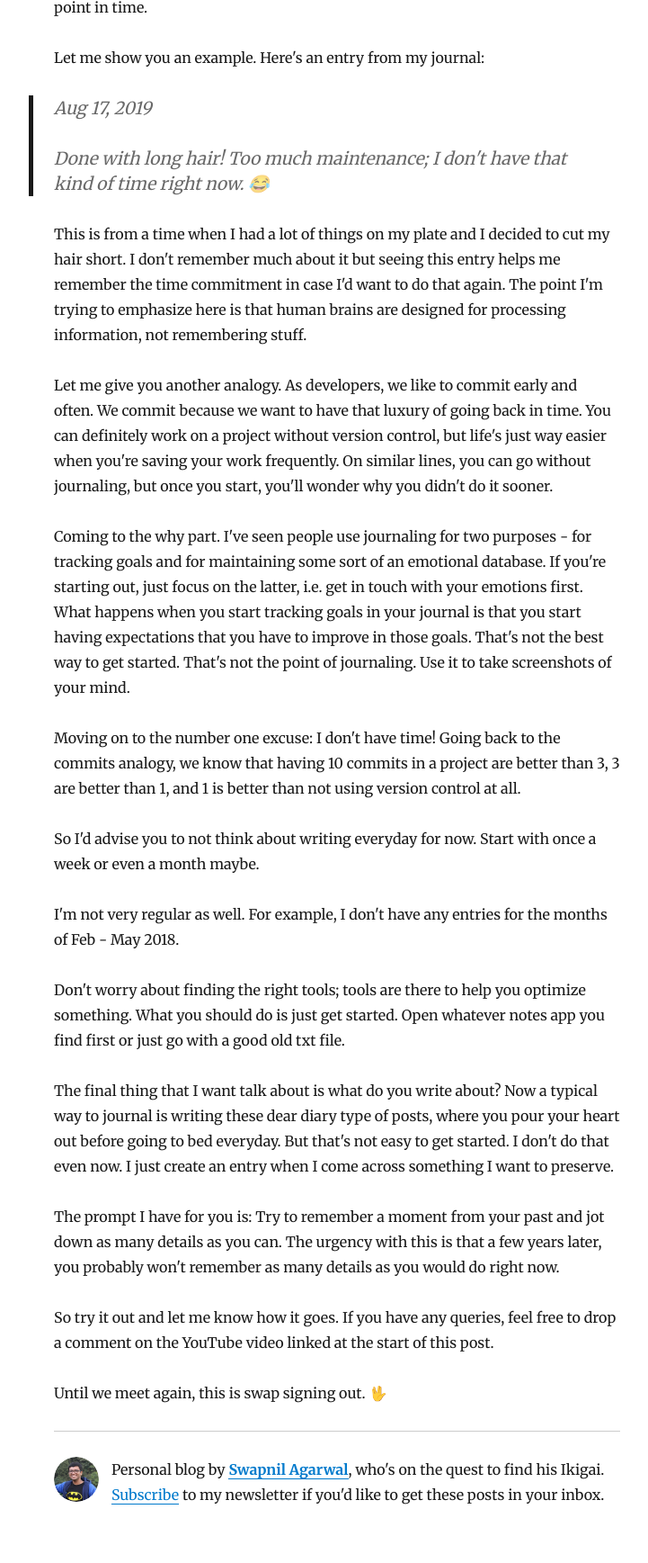
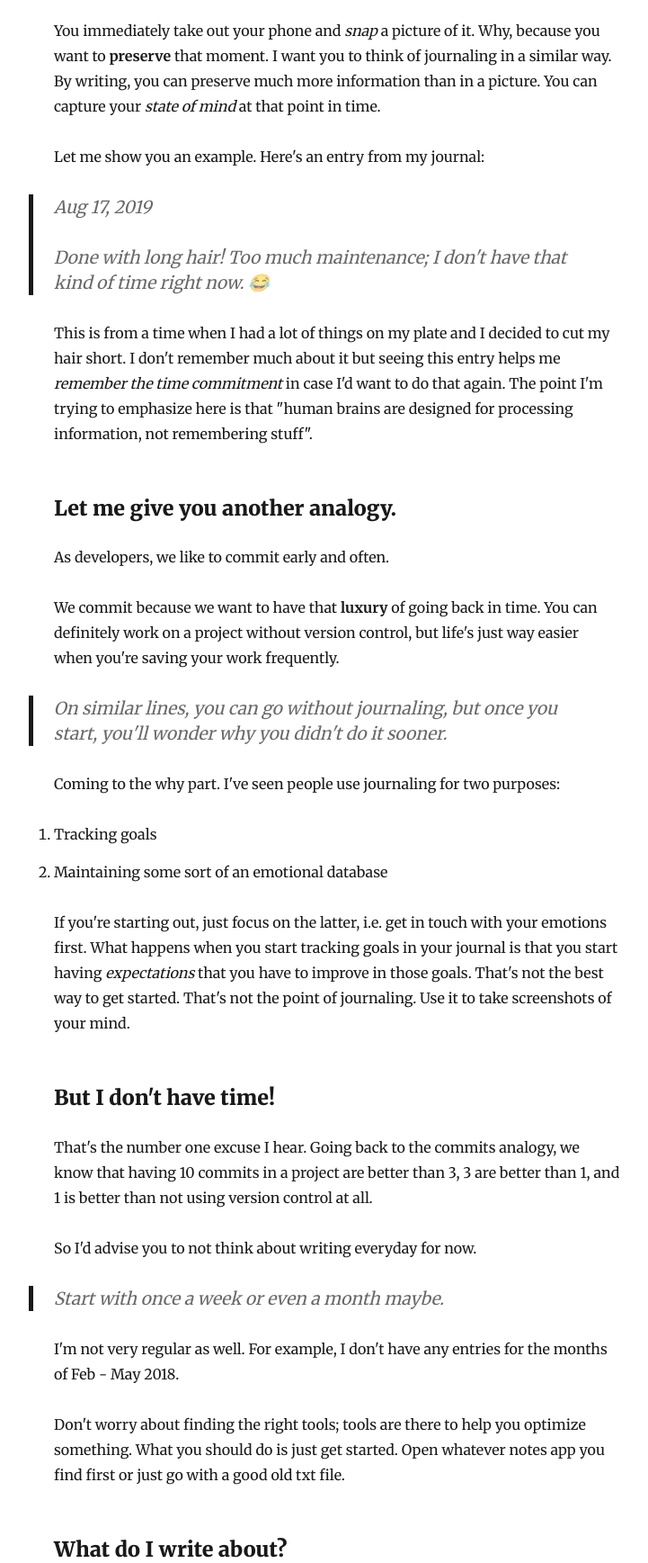
Before and after one commit to swapagarwal/writes, a Gatsby site: page /screenshot-your-mind/ in a window 1280 px wide. Shown: the part 481-2218 px from the top of the page at 90% size, without its empty margins (265-986 px from the left). Built offline with nearby package versions, Linux system fonts and the light colour scheme; Gatsby itself is replaced by a stand-in of ours; some packages are replaced by stand-ins of ours.

Commit message:
format screenshot your mind

```diff
--- a/content/blog/screenshot-your-mind/index.md
+++ b/content/blog/screenshot-your-mind/index.md
@@ -6,9 +6,13 @@ description: "What? Why? How?"
 
 TL;DR [Watch this on YouTube](https://www.youtube.com/watch?v=zTYoyGbIx08)
 
-In this post, I'll share a practical way for you to get started with journaling. I've been journaling for more than 6 years now and trust me, it's life-changing.
+In this post, I'll share a **practical** way for you to **get started** with journaling. I've been journaling for more than 6 years now and trust me, it's **life-changing**.
 
-Let's start with an analogy. When you're on a vacation, or just simply out - what do you do when you see something nice? You immediately take out your phone and snap a picture of it. Why, because you want to preserve that moment. I want you to think of journaling in a similar way. By writing, you can preserve much more information than in a picture. You can capture your state of mind at that point in time.
+### Let's start with an analogy.
+
+When you're on a *vacation*, or just simply out - what do you do when you see something nice?
+
+You immediately take out your phone and *snap* a picture of it. Why, because you want to **preserve** that moment. I want you to think of journaling in a similar way. By writing, you can preserve much more information than in a picture. You can capture your *state of mind* at that point in time.
 
 Let me show you an example. Here's an entry from my journal:
 
@@ -17,31 +21,46 @@ Let me show you an example. Here's an entry from my journal:
 > Done with long hair!
 > Too much maintenance; I don't have that kind of time right now. 😂
 
-This is from a time when I had a lot of things on my plate and I decided to cut my hair short. I don't remember much about it but seeing this entry helps me remember the time commitment in case I'd want to do that again.
-The point I'm trying to emphasize here is that human brains are designed for processing information, not remembering stuff.
+This is from a time when I had a lot of things on my plate and I decided to cut my hair short. I don't remember much about it but seeing this entry helps me *remember the time commitment* in case I'd want to do that again.
+The point I'm trying to emphasize here is that "human brains are designed for processing information, not remembering stuff".
 
-Let me give you another analogy. As developers, we like to commit early and often.
-We commit because we want to have that luxury of going back in time.
+### Let me give you another analogy.
+
+As developers, we like to commit early and often.
+
+We commit because we want to have that **luxury** of going back in time.
 You can definitely work on a project without version control, but life's just way easier when you're saving your work frequently.
-On similar lines, you can go without journaling, but once you start, you'll wonder why you didn't do it sooner.
+
+> On similar lines, you can go without journaling, but once you start, you'll wonder why you didn't do it sooner.
 
 Coming to the why part.
-I've seen people use journaling for two purposes - for tracking goals and for maintaining some sort of an emotional database.
+I've seen people use journaling for two purposes:
+1. Tracking goals
+1. Maintaining some sort of an emotional database
+
 If you're starting out, just focus on the latter, i.e. get in touch with your emotions first.
-What happens when you start tracking goals in your journal is that you start having expectations that you have to improve in those goals. That's not the best way to get started. That's not the point of journaling. Use it to take screenshots of your mind.
+What happens when you start tracking goals in your journal is that you start having *expectations* that you have to improve in those goals. That's not the best way to get started. That's not the point of journaling. Use it to take screenshots of your mind.
 
-Moving on to the number one excuse: I don't have time! Going back to the commits analogy, we know that having 10 commits in a project are better than 3, 3 are better than 1, and 1 is better than not using version control at all.
+### But I don't have time!
 
-So I'd advise you to not think about writing everyday for now. Start with once a week or even a month maybe.
+That's the number one excuse I hear. Going back to the commits analogy, we know that having 10 commits in a project are better than 3, 3 are better than 1, and 1 is better than not using version control at all.
+
+So I'd advise you to not think about writing everyday for now.
+
+> Start with once a week or even a month maybe.
 
 I'm not very regular as well. For example, I don't have any entries for the months of Feb - May 2018.
 
 Don't worry about finding the right tools; tools are there to help you optimize something. What you should do is just get started. Open whatever notes app you find first or just go with a good old txt file.
 
-The final thing that I want talk about is what do you write about?
-Now a typical way to journal is writing these dear diary type of posts, where you pour your heart out before going to bed everyday. But that's not easy to get started. I don't do that even now. I just create an entry when I come across something I want to preserve.
+### What do I write about?
 
-The prompt I have for you is: Try to remember a moment from your past and jot down as many details as you can.
+Now a typical way to journal is writing these *dear diary* type of posts, where you pour your heart out before going to bed everyday. But that's not easy to get started. I don't do that even now. I just create an entry when I come across something I want to preserve.
+
+The prompt I have for you is:
+
+> Try to remember a moment from your past and jot down as many details as you can.
+
 The urgency with this is that a few years later, you probably won't remember as many details as you would do right now.
 
 So try it out and let me know how it goes. If you have any queries, feel free to drop a comment on the YouTube video linked at the start of this post.
```
